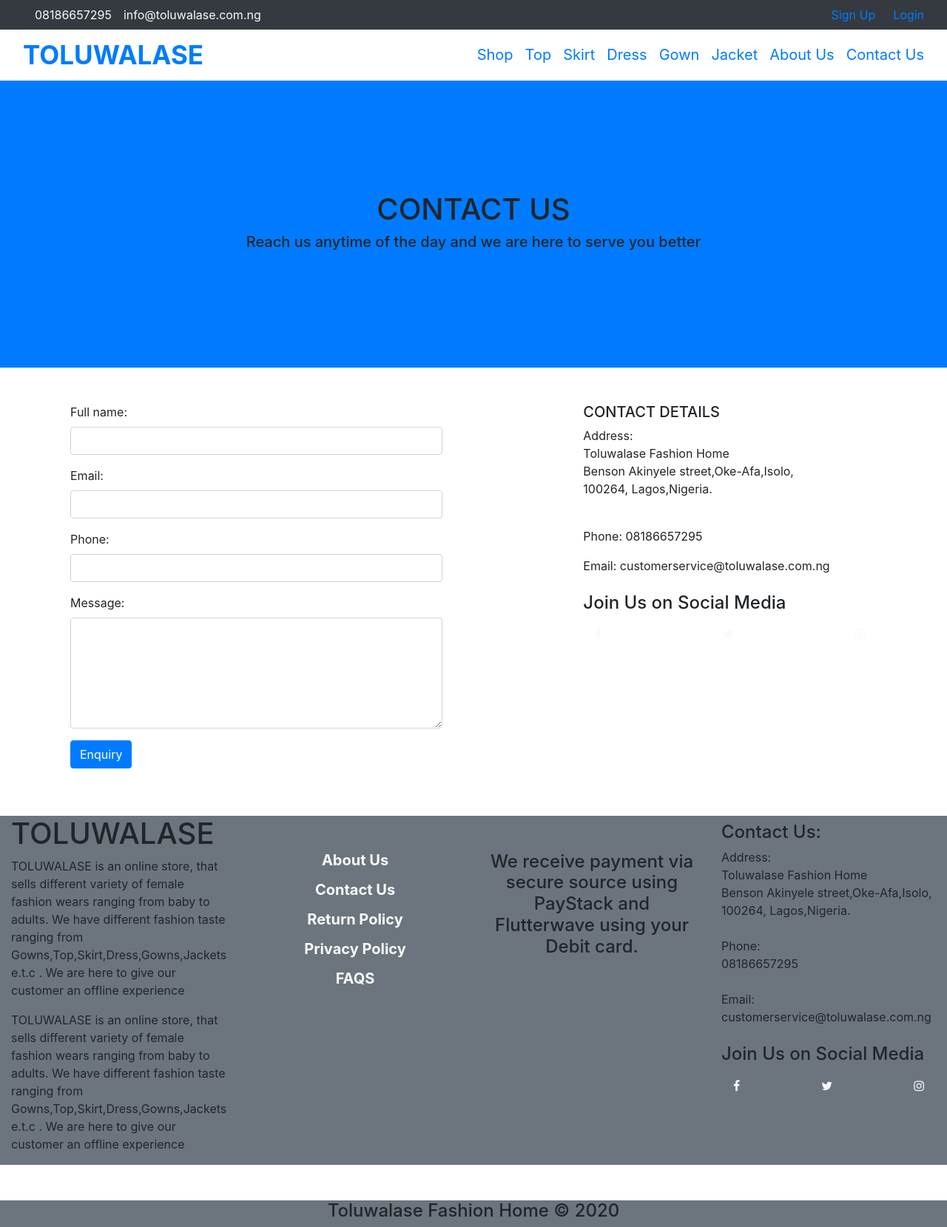
After one commit to afaraitsulaimon/toluwalase, a PHP site: page /contactus.php in a window 1280 px wide. The commit adds this page. Shown: the whole page at 74% size. Run offline with PHP 8.4, Linux system fonts and the light colour scheme; some libraries are stand-ins or nearby versions.

Commit message:
contact us page done with front end validation

```diff
--- /dev/null
+++ b/contactus.php
@@ -0,0 +1,131 @@
+<!DOCTYPE html>
+<html lang="en">
+<head>
+
+
+
+
+
+    <meta charset="UTF-8">
+    <meta name="viewport" content="width=device-width, initial-scale=1.0">
+    <link rel="stylesheet" href="https://stackpath.bootstrapcdn.com/bootstrap/4.5.0/css/bootstrap.min.css" integrity="sha384-9aIt2nRpC12Uk9gS9baDl411NQApFmC26EwAOH8WgZl5MYYxFfc+NcPb1dKGj7Sk" crossorigin="anonymous">
+    <link rel="stylesheet" href="public/style.css">
+    <link rel="stylesheet" href="https://cdnjs.cloudflare.com/ajax/libs/font-awesome/4.7.0/css/font-awesome.min.css">
+
+
+    <title>Document</title>
+</head>
+<body>
+
+            <?php
+                  include_once("public/header-menu.php");
+
+            ?>
+
+
+
+
+          <!-- upper side of contact us page start from here -->
+
+          <div class="container-fluid bg-primary">
+                <div class="row">
+                     <div class="col-12">
+                           <h1 class="text-center" style="padding-top:150px;">CONTACT US</h1>
+                           <h5 class="text-center" style="padding-bottom:150px;">Reach us anytime of the day and we are here to serve you better</h5>
+
+                     </div>
+                </div>
+
+           </div>
+           <!-- upper side of contact us page ends here -->
+
+
+
+           <!-- contact us form and contact us details start from here -->
+
+
+           <div class="container-fluid">
+
+                <div class="row justify-content-around">
+                     <div class="col-lg-5 col-md-5 col-sm-12 col-xs-12">
+                          <form class="mt-5" name="contactUsForm">
+                              <div class="form-group">
+                                  <label>Full name:</label>
+                                  <input type="text" class="form-control" name="fullNameOfContactForm">
+                              </div>
+                              <div id="nameErrOnContactForm" class="text-danger"></div>
+
+                              <div class="form-group">
+                                  <label>Email:</label>
+                                  <input type="text" class="form-control" name="emailOfContactForm">
+                              </div>
+                              <div id="emailErrOnContactForm"  class="text-danger"></div>
+
+                              <div class="form-group">
+                                  <label>Phone:</label>
+                                  <input type="text" class="form-control" name="phoneOfContactForm">
+                              </div>
+                              <div id="phoneErrOnContactForm" class="text-danger"></div>
+
+
+                              <div class="form-group">
+                                  <label>Message:</label>
+                                  <textarea class="form-control" style="height:150px;" name="messageOfContactForm"></textarea>
+                              </div>
+                              <div id="messageErrOnContactForm" class="text-danger"></div>
+
+                              <div class="form-group">
+                                   <button class="btn btn-primary">Enquiry</button>
+                              </div>
+                          </form>
+                     </div>
+
+
+                     <div class="col-lg-4 col-md-4 col-sm-12 col-xs-12 mt-5">
+                            <h5>CONTACT DETAILS</h5>
+
+                            <p>
+                      Address:<br>Toluwalase Fashion Home<br>
+                      Benson Akinyele street,Oke-Afa,Isolo,<br>
+                      100264, Lagos,Nigeria.<br><br>
+                            </p>
+
+                      <p>Phone: 08186657295</p>
+                      <p>Email:  customerservice@toluwalase.com.ng</p>
+                      <h4 class="pt-2">Join Us on Social Media</h4>
+                      <ul class="nav navbar">
+                          <li><a href="www.facebook.com/toluwalasefashionhome" class="fa fa-facebook text-decoration-none text-light"></a></li>
+                          <li><a href="www.twitter.com/toluwalasefashionhome" class="fa fa-twitter text-decoration-none text-light"></a></li>
+                          <li><a href="www.instagram.com/toluwalasefashionhome" class="fa fa-instagram text-decoration-none text-light"></a></li>
+
+                      </ul>
+                     </div>
+                </div>
+
+           </div>
+           <!-- contact us form and contact us details end here -->
+
+
+
+
+
+
+
+
+
+      <!-- footer starts from here -->
+
+         <?php
+              require_once("public/footer.php");
+         ?>
+
+      <!-- footer ends here -->
+
+</body>
+<script scr="jquery.js"></script>
+<script src="bootstrap/js/bootstrap.min.js"></script>
+<script src="https://code.jquery.com/jquery-3.5.1.slim.min.js" integrity="sha384-DfXdz2htPH0lsSSs5nCTpuj/zy4C+OGpamoFVy38MVBnE+IbbVYUew+OrCXaRkfj" crossorigin="anonymous"></script>
+<script src="https://cdn.jsdelivr.net/npm/popper.js@1.16.0/dist/umd/popper.min.js" integrity="sha384-Q6E9RHvbIyZFJoft+2mJbHaEWldlvI9IOYy5n3zV9zzTtmI3UksdQRVvoxMfooAo" crossorigin="anonymous"></script>
+<script src="https://stackpath.bootstrapcdn.com/bootstrap/4.5.0/js/bootstrap.min.js" integrity="sha384-OgVRvuATP1z7JjHLkuOU7Xw704+h835Lr+6QL9UvYjZE3Ipu6Tp75j7Bh/kR0JKI" crossorigin="anonymous"></script>
+<script src="private/script/form-validation.js"></script>
+    </html>
--- /dev/null
+++ b/private/script/form-validation.js
@@ -0,0 +1,125 @@
+var contactForm = document.forms.contactUsForm;
+
+var errorOnContactFormFullName = document.getElementById("nameErrOnContactForm");
+var errorOnContactFormEmail = document.getElementById("emailErrOnContactForm");
+var errorOnContactFormPhone = document.getElementById("phoneErrOnContactForm");
+var errorOnContactFormMessage = document.getElementById("messageErrOnContactForm");
+
+
+
+function checkContactFormFullName() {
+
+    if (contactForm.fullNameOfContactForm.value === "" || contactForm.fullNameOfContactForm.value === null) {
+
+        contactForm.fullNameOfContactForm.style.borderColor = "red";
+        errorOnContactFormFullName.innerHTML = "Please enter Full name";
+
+    } else {
+
+        errorOnContactFormFullName.innerHTML = "";
+        contactForm.fullNameOfContactForm.style.borderColor = "green";
+
+
+    }
+}
+
+contactForm.fullNameOfContactForm.addEventListener("blur", checkContactFormFullName, false);
+
+
+
+
+function checkContactFormEmail() {
+
+    if (contactForm.emailOfContactForm.value === "" || contactForm.emailOfContactForm.value === null) {
+
+        contactForm.emailOfContactForm.style.borderColor = "red";
+        errorOnContactFormEmail.innerHTML = "Please enter an Email Address";
+
+    } else if (contactForm.emailOfContactForm.value.indexOf('@') > contactForm.emailOfContactForm.value.lastIndexOf('.')) {
+
+
+        contactForm.emailOfContactForm.style.borderColor = "red";
+        emailErrOnContactForm.innerHTML = "Enter Email address Correctly";
+
+
+
+    } else if (contactForm.emailOfContactForm.value.indexOf('@') === -1) {
+
+        contactForm.emailOfContactForm.style.borderColor = "red";
+        emailErrOnContactForm.innerHTML = "Invalid Email address";
+
+    } else {
+
+        emailErrOnContactForm.innerHTML = "";
+        contactForm.emailOfContactForm.style.borderColor = "green";
+
+
+
+    }
+}
+
+contactForm.emailOfContactForm.addEventListener("blur", checkContactFormEmail, false);
+
+
+
+
+function checkContactFormPhone() {
+
+    if (contactForm.phoneOfContactForm.value === "" || contactForm.phoneOfContactForm.value === null) {
+
+        contactForm.phoneOfContactForm.style.borderColor = "red";
+        errorOnContactFormPhone.innerHTML = "Please enter an Phone Number";
+
+    } else if (!Number(contactForm.phoneOfContactForm.value)) {
+
+        contactForm.phoneOfContactForm.style.borderColor = "red";
+        errorOnContactFormPhone.innerHTML = "Enter Numbers";
+
+    } else if (contactForm.phoneOfContactForm.value.length < 11 || contactForm.phoneOfContactForm.value.length > 11) {
+
+        contactForm.phoneOfContactForm.style.borderColor = "red";
+        errorOnContactFormPhone.innerHTML = "Numbers must be 11";
+
+    } else {
+
+
+        errorOnContactFormPhone.innerHTML = "";
+        contactForm.phoneOfContactForm.style.borderColor = "green";
+
+
+
+    }
+}
+
+contactForm.phoneOfContactForm.addEventListener("blur", checkContactFormPhone, false);
+
+
+
+
+
+
+
+function checkContactFormMessage() {
+
+    if (contactForm.messageOfContactForm.value === "" || contactForm.messageOfContactForm.value === null) {
+
+        contactForm.messageOfContactForm.style.borderColor = "red";
+        errorOnContactFormMessage.innerHTML = "Please enter your message";
+
+    } else if (contactForm.messageOfContactForm.value.length < 100) {
+
+        contactForm.messageOfContactForm.style.borderColor = "red";
+        errorOnContactFormMessage.innerHTML = "Message must be longer than 100";
+
+    } else {
+
+
+        errorOnContactFormMessage.innerHTML = "";
+        contactForm.messageOfContactForm.style.borderColor = "green";
+
+
+
+    }
+}
+
+contactForm.messageOfContactForm.addEventListener("blur", checkContactFormMessage, false);
--- a/public/header-menu.php
+++ b/public/header-menu.php
@@ -52,7 +52,7 @@
                   <li><a href="#" class="pl-3 text-decoration-none"><span class="glyphicon glyphicon-user"></span> Gown</a></li>
                   <li><a href="#" class="pl-3 text-decoration-none"><span class="glyphicon glyphicon-log-in"></span> Jacket</a></li>
                   <li><a href="aboutus.php" class="pl-3 text-decoration-none"><span class="glyphicon glyphicon-user"></span> About Us</a></li>
-                  <li><a href="#" class="pl-3 text-decoration-none"><span class="glyphicon glyphicon-log-in"></span> Contact Us</a></li>
+                  <li><a href="contactus.php" class="pl-3 text-decoration-none"><span class="glyphicon glyphicon-log-in"></span> Contact Us</a></li>
 
 						</ul>
 					</div>
```
